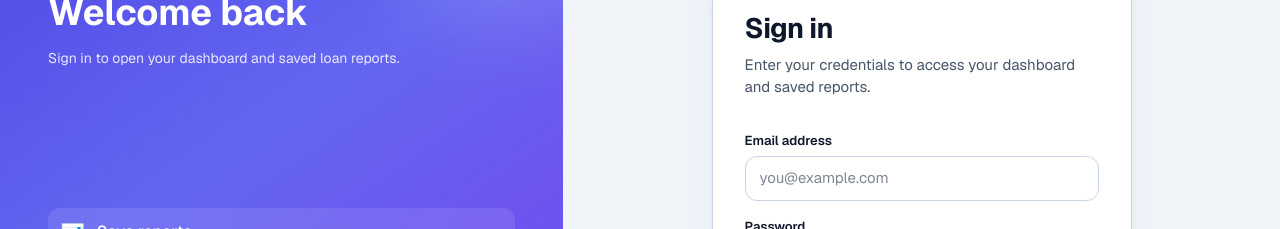
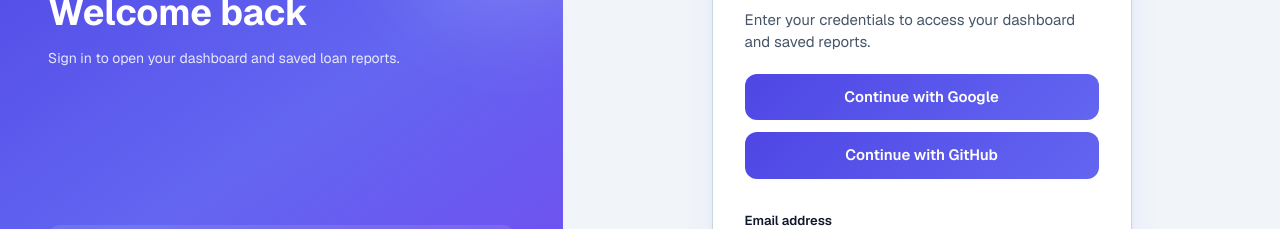
Before and after one commit to AkshayBhalodiya/loan-calculator, a Next.js app: page /login in a window 1280 px wide. Shown: the part 206-435 px from the top of the page. Built offline with nearby package versions, Linux system fonts and the light colour scheme; no server answers.

Commit message:
RDNC-7K4BB5: Add GitHub OAuth provider and sign-in buttons

```diff
--- a/src/app/login/login-form.tsx
+++ b/src/app/login/login-form.tsx
@@ -50,6 +50,23 @@ export default function LoginForm() {
         Enter your credentials to access your dashboard and saved reports.
       </p>
 
+      <div className="mt-4 space-y-2">
+        <button
+          type="button"
+          className="lw-auth-btn"
+          onClick={() => signIn("google", { callbackUrl: callbackUrl.startsWith("/") ? callbackUrl : "/" })}
+        >
+          Continue with Google
+        </button>
+        <button
+          type="button"
+          className="lw-auth-btn"
+          onClick={() => signIn("github", { callbackUrl: callbackUrl.startsWith("/") ? callbackUrl : "/" })}
+        >
+          Continue with GitHub
+        </button>
+      </div>
+
       <form onSubmit={onSubmit} className="mt-8 space-y-4">
         <AuthField
           id="login-email"
--- a/src/lib/auth.ts
+++ b/src/lib/auth.ts
@@ -1,6 +1,7 @@
 import NextAuth from "next-auth";
 import Credentials from "next-auth/providers/credentials";
 import Google from "next-auth/providers/google";
+import GitHub from "next-auth/providers/github";
 import { authenticateUser } from "@/lib/auth-users";
 
 export const { handlers, auth, signIn, signOut } = NextAuth({
@@ -34,6 +35,14 @@ export const { handlers, auth, signIn, signOut } = NextAuth({
           }),
         ]
       : []),
+    ...(process.env.GITHUB_CLIENT_ID && process.env.GITHUB_CLIENT_SECRET
+      ? [
+          GitHub({
+            clientId: process.env.GITHUB_CLIENT_ID,
+            clientSecret: process.env.GITHUB_CLIENT_SECRET,
+          }),
+        ]
+      : []),
   ],
   session: { strategy: "jwt" },
   pages: {
```
Also changed, not shown: 1 other file (tests, documents, lock files or other folders).
